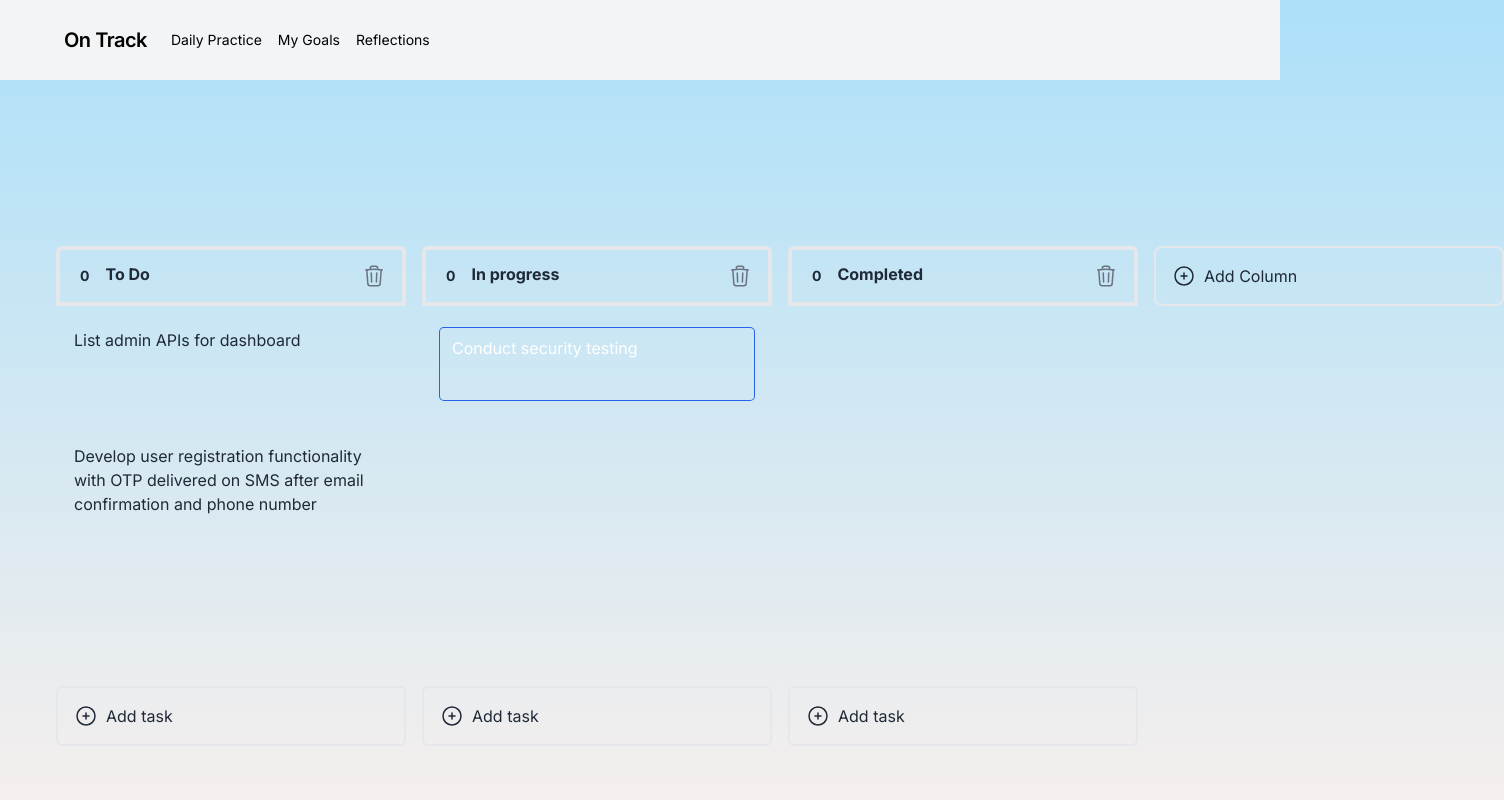
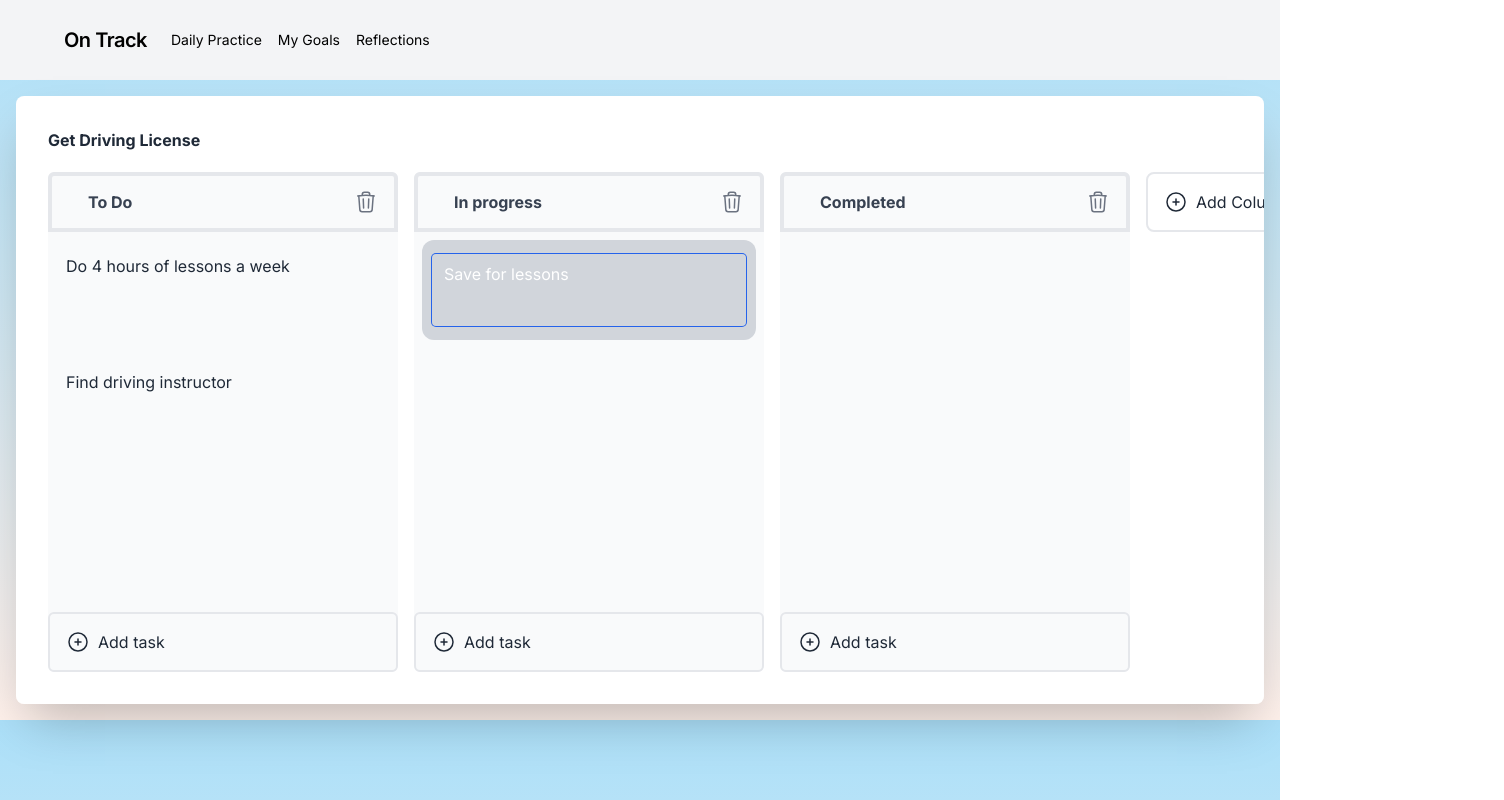
Before and after one commit to hollyallison/on-track, a Next.js app: page /my-goals in a window 1280 px wide. Shown: the top 800 px of the page, 1504 px wide, since content can reach past the window. Built offline with nearby package versions, Linux system fonts and the light colour scheme.

Commit message:
styling kanban

```diff
--- a/app/components/Kanban.tsx
+++ b/app/components/Kanban.tsx
@@ -1,7 +1,7 @@
 "use client"
 import PlusIcon from "../icons/PlusIcon";
 import { useMemo, useState } from "react";
-import { Column, Id, Task } from "../task";
+import { Column, Id, Task, Goal} from "../task";
 import KanbanColumn from "./KanbanColumn";
 import {
   DndContext,
@@ -32,22 +32,39 @@ const defaultCols: Column[] = [
   },
 ];
 
+const defaultGoals: Goal[] = [
+  {
+    id: "1",
+    title: "Get Driving License",
+  },
+  {
+    id: "2",
+    title: "Learn to Code",
+  },
+  {
+    id: "3",
+    title: "Eat healthier",
+  },
+];
 const defaultTasks: Task[] = [
   {
     id: "1",
     columnId: "todo",
-    content: "List admin APIs for dashboard",
+    goalId: "1",
+    content: "Do 4 hours of lessons a week",
   },
   {
     id: "2",
     columnId: "todo",
+    goalId: "1",
     content:
-      "Develop user registration functionality with OTP delivered on SMS after email confirmation and phone number confirmation",
+      "Find driving instructor",
   },
   {
     id: "3",
     columnId: "doing",
-    content: "Conduct security testing",
+    goalId: "1",
+    content: "Save for lessons",
   },
 
 ];
@@ -55,7 +72,7 @@ const defaultTasks: Task[] = [
 function KanbanBoard() {
   const [columns, setColumns] = useState<Column[]>(defaultCols);
   const columnsId = useMemo(() => columns.map((col) => col.id), [columns]);
-
+  const [goals, setGoals] = useState<Goal[]>(defaultGoals);
   const [tasks, setTasks] = useState<Task[]>(defaultTasks);
 
   const [activeColumn, setActiveColumn] = useState<Column | null>(null);
@@ -72,16 +89,11 @@ function KanbanBoard() {
 
   return (
     <div
-      className="
-      text-gray-800
-        m-auto
-        flex
-        min-h-screen
-        w-full
-        items-center
-        px-[40px]
-    "
-    >
+      className=" text-gray-800
+      flex flex-col w-full
+       bg-white rounded-lg shadow-2xl
+       m-auto p-8 overflow-auto">
+       <h1 className="text-gray-800 font-bold pb-5">{goals.length > 0 ? goals[0].title : "No Goals Found"}</h1>
       <DndContext
         sensors={sensors}
         onDragStart={onDragStart}
@@ -115,11 +127,9 @@ function KanbanBoard() {
       min-w-[350px]
       cursor-pointer
       rounded-lg
-      bg-mainBackgroundColor
       border-2
-      border-columnBackgroundColor
       p-4
-      ring-rose-500
+      ring-blue-500
       hover:ring-2
       flex
       gap-2
--- a/app/components/KanbanCard.tsx
+++ b/app/components/KanbanCard.tsx
@@ -47,7 +47,7 @@ function TaskCard({ task, deleteTask, updateTask }: Props) {
         style={style}
         className="
         opacity-30
-      bg-mainBackgroundColor p-2.5 h-[100px] min-h-[100px] items-center flex text-left rounded-xl border-2 border-rose-500  cursor-grab relative
+      bg-gray-800 p-2.5 h-[100px] min-h-[100px] items-center flex text-left rounded-xl border-2 border-purple-500  cursor-grab relative
       "
       />
     );
@@ -60,7 +60,7 @@ function TaskCard({ task, deleteTask, updateTask }: Props) {
         style={style}
         {...attributes}
         {...listeners}
-        className="bg-mainBackgroundColor p-2.5 h-[100px] min-h-[100px] items-center flex text-left rounded-xl hover:ring-2 hover:ring-inset hover:ring-rose-500 cursor-grab relative"
+        className="bg-gray-300 p-2.5 h-[100px] min-h-[100px] items-center flex text-left rounded-xl hover:ring-2 hover:ring-inset hover:ring-rose-500 cursor-grab relative"
       >
         <textarea
           className="
@@ -106,7 +106,7 @@ function TaskCard({ task, deleteTask, updateTask }: Props) {
           onClick={() => {
             deleteTask(task.id);
           }}
-          className="stroke-white absolute right-4 top-1/2 -translate-y-1/2 bg-columnBackgroundColor p-2 rounded opacity-60 hover:opacity-100"
+          className="stroke-white absolute right-4 top-1/2 -translate-y-1/2 bg-red-400 p-2 rounded opacity-60 hover:opacity-100"
         >
           <TrashIcon />
         </button>
--- a/app/components/KanbanColumn.tsx
+++ b/app/components/KanbanColumn.tsx
@@ -78,11 +78,10 @@ function ColumnContainer({
     <div
       ref={setNodeRef}
       style={style}
-      className="
-  bg-columnBackgroundColor
+      className="bg-gray-50
   w-[350px]
   h-[500px]
-  max-h-[500px]
+  max-h-[800px]
   rounded-md
   flex
   flex-col
@@ -96,15 +95,15 @@ function ColumnContainer({
           setEditMode(true);
         }}
         className="
-      bg-mainBackgroundColor
-      text-md
+        bg-gray-50
+        text-gray-700
       h-[60px]
       cursor-grab
       rounded-md
       rounded-b-none
       p-3
       font-bold
-      border-columnBackgroundColor
+      border-gray-200
       border-4
       flex
       items-center
@@ -115,21 +114,17 @@ function ColumnContainer({
           <div
             className="
         flex
-        justify-center
-        items-center
-        bg-columnBackgroundColor
         px-2
         py-1
-        text-sm
         rounded-full
         "
           >
-            0
+
           </div>
           {!editMode && column.title}
           {editMode && (
             <input
-              className="bg-black focus:border-rose-500 border rounded outline-none px-2"
+              className="bg-white focus:border-rose-500 border rounded outline-none px-2"
               value={column.title}
               onChange={(e) => updateColumn(column.id, e.target.value)}
               autoFocus
@@ -150,7 +145,7 @@ function ColumnContainer({
           className="
         stroke-gray-500
         hover:stroke-white
-        hover:bg-columnBackgroundColor
+        hover:bg-red-500
         rounded
         px-1
         py-2
@@ -160,7 +155,7 @@ function ColumnContainer({
         </button>
       </div>
 
-      {/* Column task container */}
+      {/* Column Card Container */}
       <div className="flex flex-grow flex-col gap-4 p-2 overflow-x-hidden overflow-y-auto">
         <SortableContext items={tasksIds}>
           {tasks.map((task) => (
@@ -173,9 +168,10 @@ function ColumnContainer({
           ))}
         </SortableContext>
       </div>
-      {/* Column footer */}
+
+      {/* Create Task Button */}
       <button
-        className="flex gap-2 items-center border-columnBackgroundColor border-2 rounded-md p-4 border-x-columnBackgroundColor hover:bg-mainBackgroundColor hover:text-rose-500 active:bg-black"
+        className="flex gap-2 items-center  border-gray-200 border-2 rounded-md p-4  hover:bg-mainBackgroundColor hover:text-green-500 active:bg-black"
         onClick={() => {
           createTask(column.id);
         }}
```
